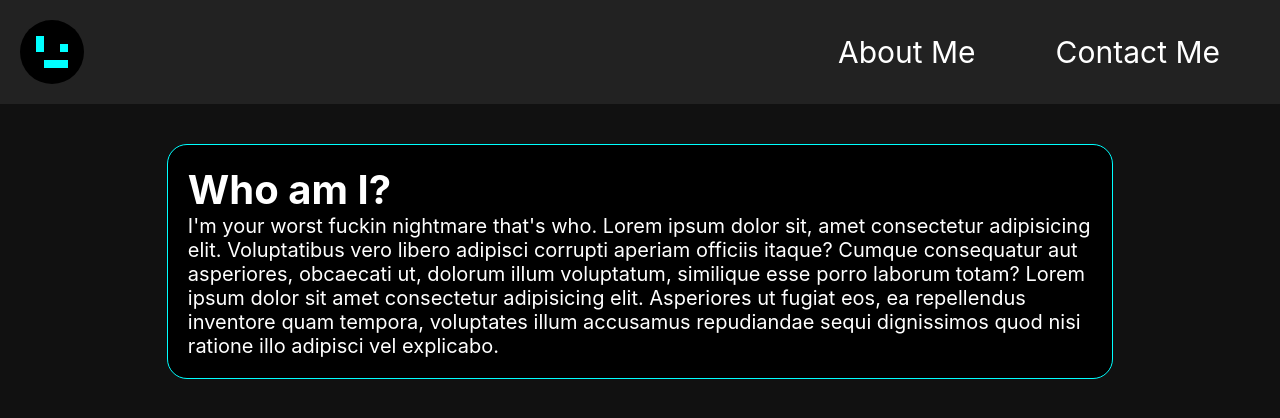
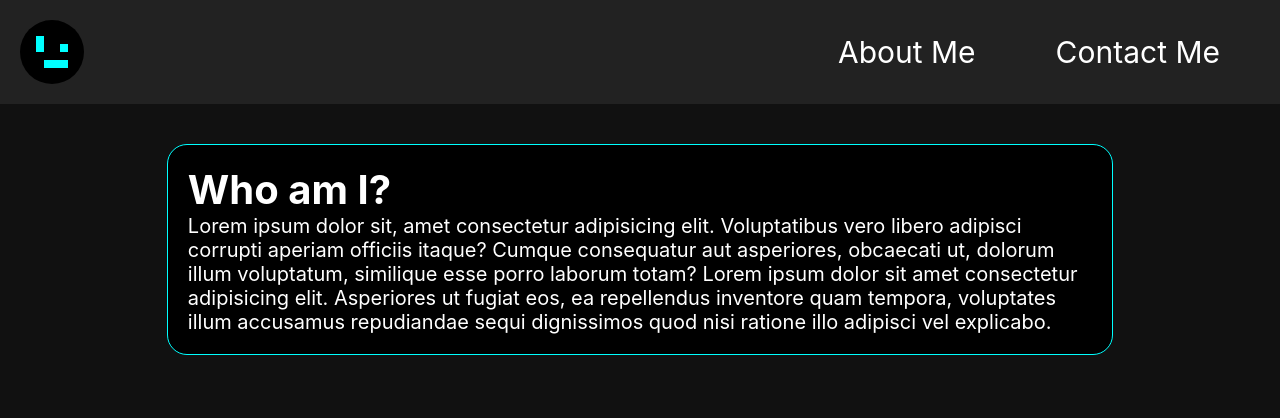
Before and after one commit to PaulHazelton/hazeltonspaul, a React (Create React App) app: page / in a window 1280 px wide. Shown: the top 418 px of the page. Built offline with nearby package versions, Linux system fonts and the light colour scheme.

Commit message:
Center pane is better. Cleaned up css

```diff
--- a/src/App.css
+++ b/src/App.css
@@ -8,6 +8,7 @@
 	box-sizing: border-box;         /* Opera/IE 8+ */
 }
 
+/* Variables */
 :root {
 	--bgcolor: #111;
 	--fgcolor: #fff;
@@ -16,29 +17,14 @@
 	--black: #000;
 	--gray1: #222;
 }
-@media (min-width: 800px) {
-	:root {
-		font-size: 20px;
-	}
-}
-@media (max-width: 800px) {
-	:root {
-		font-size: 16px;
-	}
-}
-@media (max-width: 600px) {
-	:root {
-		font-size: 12px;
-	}
-}
+/* Media queries to set rem */
+@media (min-width: 800px) {:root {font-size: 20px;}}
+@media (max-width: 800px) {:root {font-size: 16px;}}
+@media (max-width: 600px) {:root {font-size: 12px;}}
 
 body {
 	color: var(--fgcolor);
 	background-color: var(--bgcolor);
-}
-
-#App {
-	position: relative;
 }
 
 /* Nav bar stuff */
@@ -89,19 +75,22 @@ header {
 }
 
 /* Center Pane Stuff */
-#center-pane {
+#center-pane1 {
 	display: flex;
 	justify-content: center;
 
 	padding-left: 2rem;
 	padding-right: 2rem;
 	padding-top: 2rem;
+
+	width: 100%;
+}
+#center-pane2 {
+	max-width: 75ch;
 }
 
 /* Homepage stuff */
 #welcome-box {
-	width: 100%;
-	max-width: 75ch;
 	padding: 1rem;
 
 	border-radius: 1rem;
--- a/src/App.tsx
+++ b/src/App.tsx
@@ -5,8 +5,10 @@ function App() {
 	return (
 		<div id='App'>
 			<NavBar />
-			<div id='center-pane'>
+			<div id='center-pane1'>
+				<div id='center-pane2'>
 				<Welcome />
+				</div>
 			</div>
 		</div>
 	);
@@ -31,7 +33,7 @@ function Welcome() {
 		<div id='welcome-box'>
 			<h1>Who am I?</h1>
 			<p>
-				I'm your worst fuckin nightmare that's who. Lorem ipsum dolor sit, amet consectetur adipisicing elit. Voluptatibus vero libero adipisci corrupti aperiam officiis itaque? Cumque consequatur aut asperiores, obcaecati ut, dolorum illum voluptatum, similique esse porro laborum totam?
+				Lorem ipsum dolor sit, amet consectetur adipisicing elit. Voluptatibus vero libero adipisci corrupti aperiam officiis itaque? Cumque consequatur aut asperiores, obcaecati ut, dolorum illum voluptatum, similique esse porro laborum totam?
 				Lorem ipsum dolor sit amet consectetur adipisicing elit. Asperiores ut fugiat eos, ea repellendus inventore quam tempora, voluptates illum accusamus repudiandae sequi dignissimos quod nisi ratione illo adipisci vel explicabo.
 			</p>
 		</div>
```
